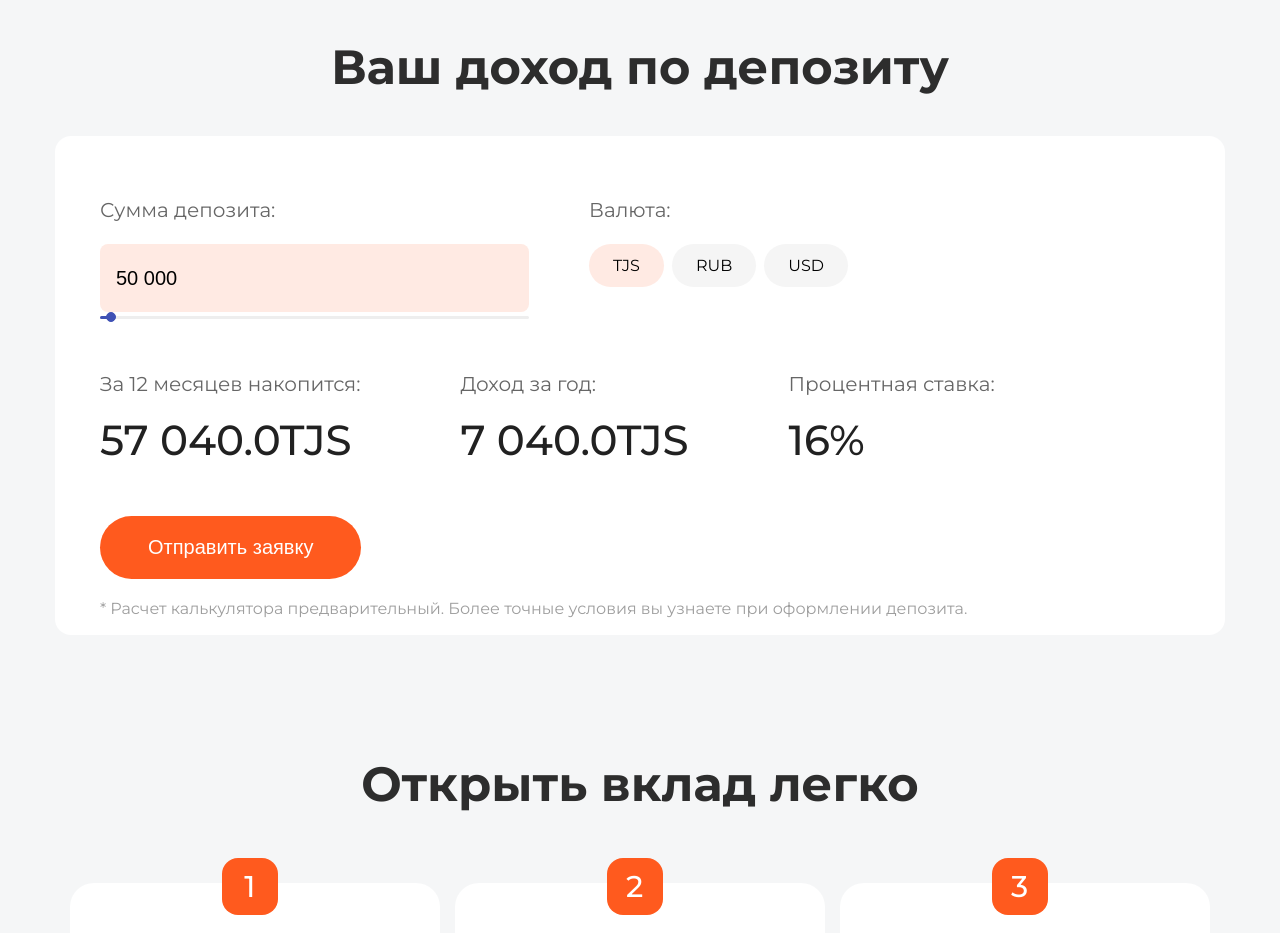
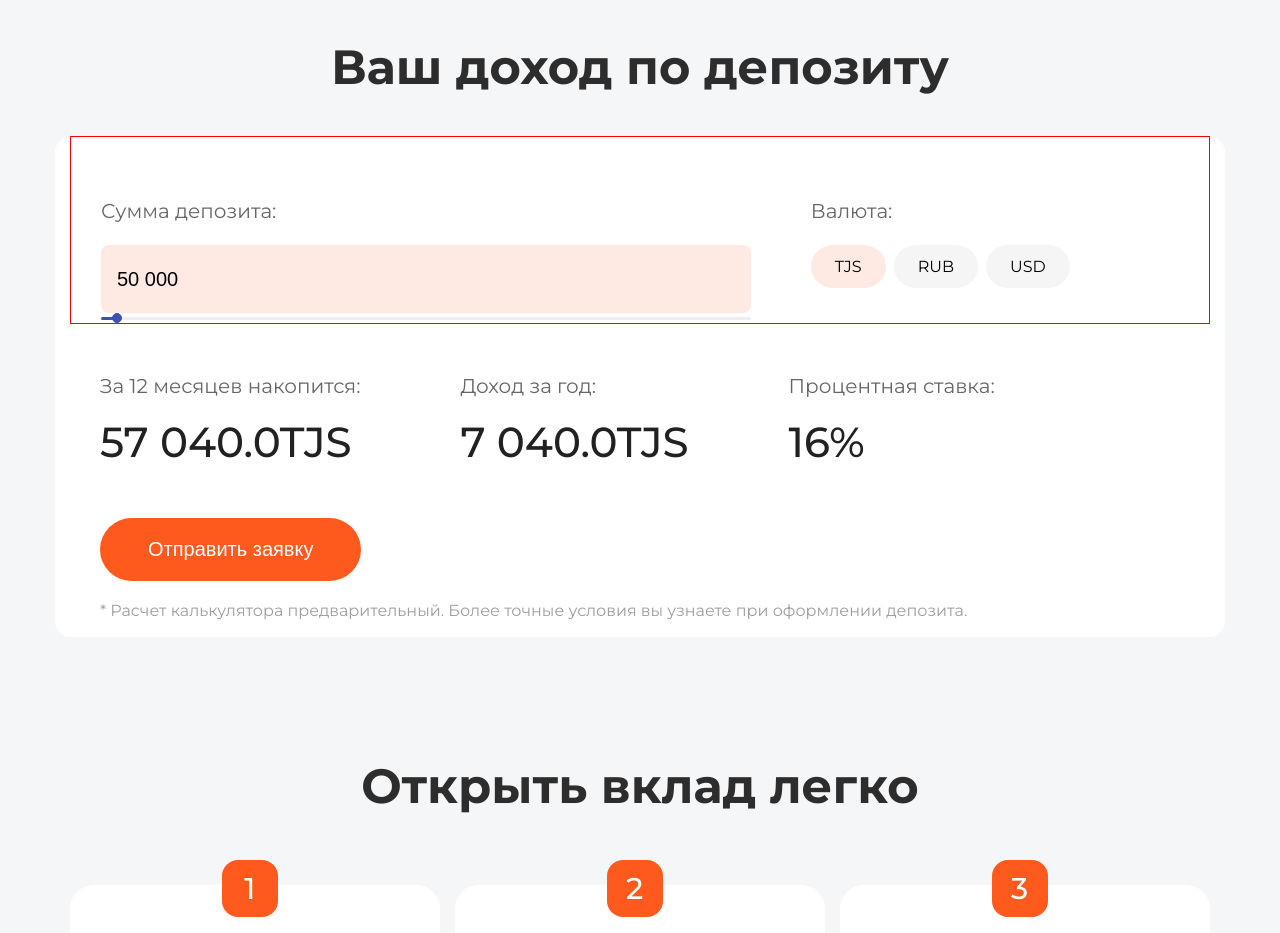
Before and after one commit to islom-sattorov/Kafolat-humo-landing, a React (Create React App) app: page / in a window 1280 px wide. Shown: the part 1900-2833 px from the top of the page. Built offline with nearby package versions, Linux system fonts and the light colour scheme.

Commit message:
calculator input grid fix

```diff
--- a/src/Components/Сalculator/Calc.module.scss
+++ /dev/null
@@ -1,203 +0,0 @@
-.calculatorContainer {
-    padding: 60px 0 34px 0;
-    width: 100%;
-    @media (min-width: 900px) {
-        padding: 60px 0 60px 0;
-    }
-    .title {
-        font-weight: 600;
-        line-height: 40px;
-        color: #212121;
-		margin: 0px 10px;
-		font-size: 1.5rem;
-		text-align: center;
-		@media (min-width: 400px) {
-            text-align: center;
-			font-size: 2rem;
-		}
-    }
-
-    .sliderContainer {
-        display: grid;
-		padding: 60px 15px 0px 15px;
-		grid-template-columns: auto;
-		@media (min-width: 700px) {
-			padding: 60px 0px 0px 30px;
-			grid-template-columns: 40% 50%;
-		}
-		@media (min-width: 800px) {
-			grid-template-columns: 50% 50%;
-		}
-		@media (min-width: 900px) {
-			grid-template-columns: 55% 45%;
-		}
-
-        .calculate {
-			margin: 0px 15px 0px 0px;
-			padding-bottom: 30px;
-			@media (min-width: 370px) {
-				margin: 0px;
-			}
-			@media (min-width: 700px) {
-				padding-bottom: 0px;
-			}
-
-			input {
-                width: 100%;
-                border: none;
-                outline: none;
-                padding: 22px 16px;
-                background: #FFEAE3;
-                border-radius: 8px;
-                font-size: 1.25rem;
-                line-height: 24px;
-            }
-        }
-
-        .calculateTitle {
-            color: #666666;
-            font-size: 20px;
-            line-height: 28px;
-            padding-bottom: 20px;
-        }
-
-        .courseContainer {
-			padding-left: 0px;
-			@media (min-width: 700px) {
-				padding-left: 45px;
-			}
-			.courseTitle {
-                color: #666666;
-                font-size: 20px;
-                line-height: 28px;
-                padding-bottom: 20px;
-            }
-
-            .courses {
-                display: flex;
-
-                .course {
-					background: #F5F5F5;
-                    border-radius: 50px;
-                    margin-right: 8px;
-                    cursor: pointer;
-					padding: 12px 24px;
-                    user-select: none;
-					@media (min-width: 370px) {
-						padding: 12px 36px;
-					}
-                }
-                .courseActive {
-                    user-select: none;
-                    cursor: pointer;
-                    padding: 12px 24px;
-                    background: #FFEAE3;
-                    border-radius: 50px;
-                    margin-right: 8px;
-                    @media (min-width: 370px) {
-						padding: 12px 36px;
-					}
-                }
-            }
-        }
-    }
-	.calculateResult {
-		display: flex;
-		padding: 48px 0px 0px 16px;
-		flex-direction: column;
-        @media (min-width: 700px) {
-            padding: 48px 0px 0px 30px;
-        }
-		@media (min-width: 950px) {
-			padding: 80px 0px 0px 30px;
-			flex-direction: row;
-		}
-
-		.totalResult, .realResult, .percentResult {
-			display: flex;
-			justify-content: flex-end;
-			flex-direction: column;
-			margin-right: 50px;
-			padding-bottom: 44px;
-			@media (min-width: 800px) {
-				margin-right: 100px;
-				padding-bottom: 60px;
-			}
-			@media (min-width: 964px) {
-				display: block;
-			}
-
-			.totalResultTitle, .realResultTitle, .percentResultTitle {
-				font-size: 1rem;
-				line-height: 28px;
-				color: #666666;
-				@media (min-width: 700px) {
-					font-size: 1.25rem;
-				}
-			}
-			.amountResult, .realResultAmount, .percent {
-				font-weight: 500;
-				font-size: 2.25rem;
-				line-height: 64px;
-				color: #212121;
-				margin-top: 10px;
-				@media (min-width: 700px) {
-					font-size: 3.5rem;
-				}
-
-				span {
-					font-size: 1.5rem;
-					@media (min-width: 700px) {
-					font-size: 2rem;
-				}
-				}
-			}
-		}
-	}
-    .calculateBtn {
-        padding: 0px 15px 0px 15px;
-        display: flex;
-        flex-direction: column;
-        justify-content: center;
-        align-items: center;
-		@media (min-width: 700px) {
-            padding: 0px 30px 0px 30px;
-		}
-		@media (min-width: 900px) {
-            align-items: flex-start;
-            justify-content: flex-start;
-			padding: 0px 30px 0px 30px;
-		}
-
-        button {
-            padding: 14px 48px;
-            background-color: #FF5A1E;
-            border: none;
-            outline: none;
-            border-radius: 100px;
-            color: #ffffff;
-            font-size: 1rem;
-            width: 100%;
-            cursor: pointer;
-            @media (min-width: 700px) {
-                padding: 20px 48px;
-                width: max-content;
-                font-size: 1.25rem;
-            }
-        }
-        a {
-            text-decoration: none;
-            color: #ffffff;
-        }
-        div {
-            padding-top: 34px;
-            color: #9E9E9E;
-            font-size: 1rem;
-            line-height: 20px;
-            margin-right: 10px;
-            @media (min-width: 900px) {
-                padding-top: 20px;
-            }
-        }
-    }
-}
--- a/src/Components/Сalculator/Calculator.module.css
+++ b/src/Components/Сalculator/Calculator.module.css
@@ -5,11 +5,20 @@
     border-radius: 16px;
 }
 
+/* .calculatorContainer .sliderContainer{
+    display: grid;
+    padding: 60px 15px 0px;
+    grid-template-columns: auto;
+    margin-top: 40px;
+    border: 1px solid red;
+} */
+
 .calculatorContainer .sliderContainer{
     display: grid;
-    padding: 60px 15px 0;
     grid-template-columns: auto;
+    padding: 60px 15px 0px;
     margin-top: 40px;
+    border: 1px solid red;
 }
 
 .calculatorContainer .sliderContainer .calculate{
@@ -26,14 +35,26 @@
     border-radius: 8px;
     font-size: 16px;
     line-height: 24px;
+    overflow: hidden;
+    grid-column: 1 / 3;
 }
 
-/* .slider span{ */
+.slider div{
+    /* background: red; */
+    /* color: red; */
     /* margin: 0; */
-    /* padding: 0; */
-    /* outline: none; */
+    padding: 0;
+    outline: none;
+}
+
+.slider span{
+    /* margin: 0; */
+    padding: 0;
+    outline: none;
+    background: red;
+    color: red;
     /* overflow: hidden; */
-/* } */
+}
 
 
 .calculatorContainer .sliderContainer .calculateTitle{
@@ -200,7 +221,7 @@
 @media(min-width: 700px){
     .calculatorContainer .sliderContainer{
         padding: 60px 0px 0px 30px;
-        grid-template-columns: 40% 50%;
+        grid-template-columns: 60% 40%;
     }
 
     .calculatorContainer .sliderContainer .calculate input{
```
